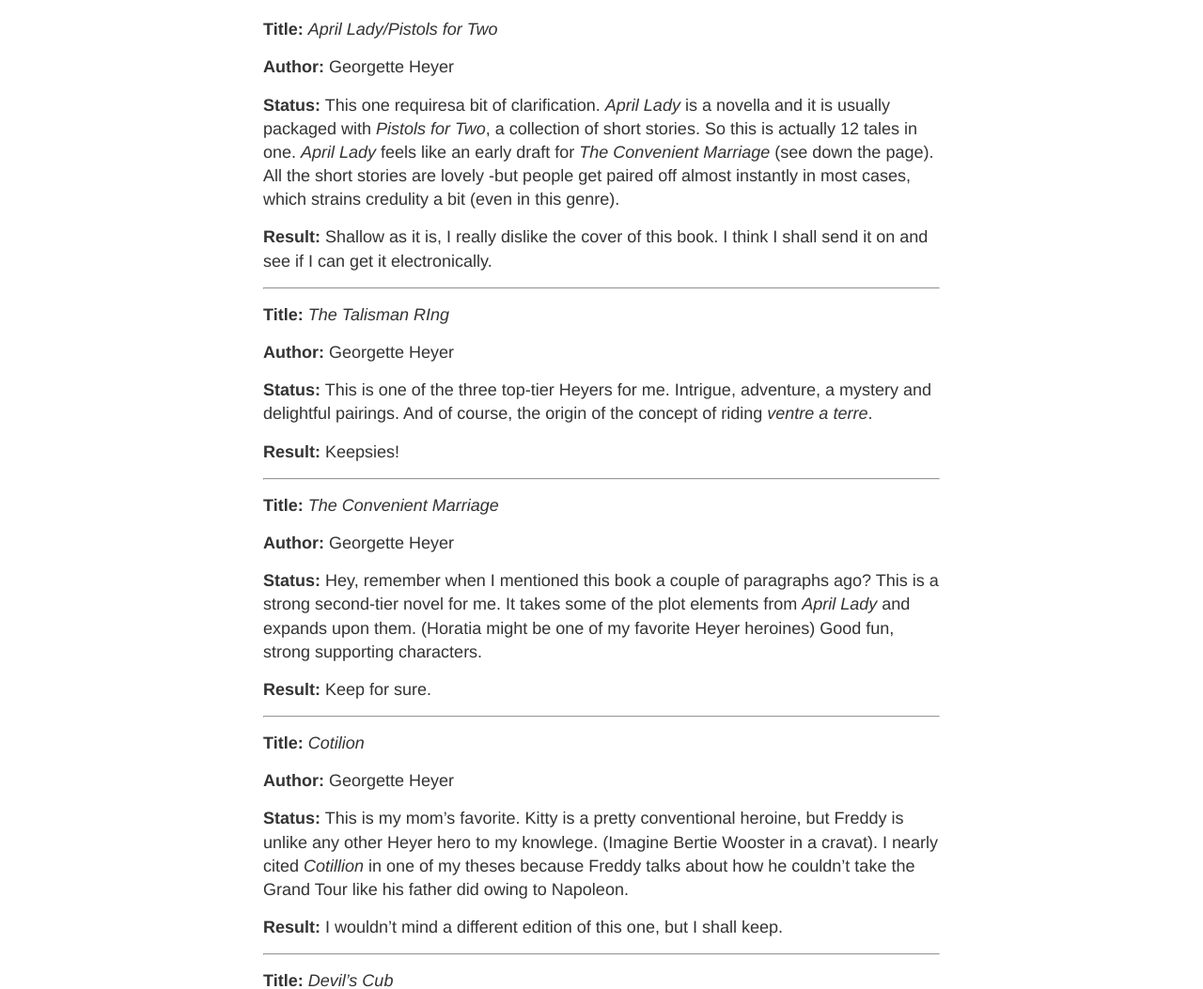
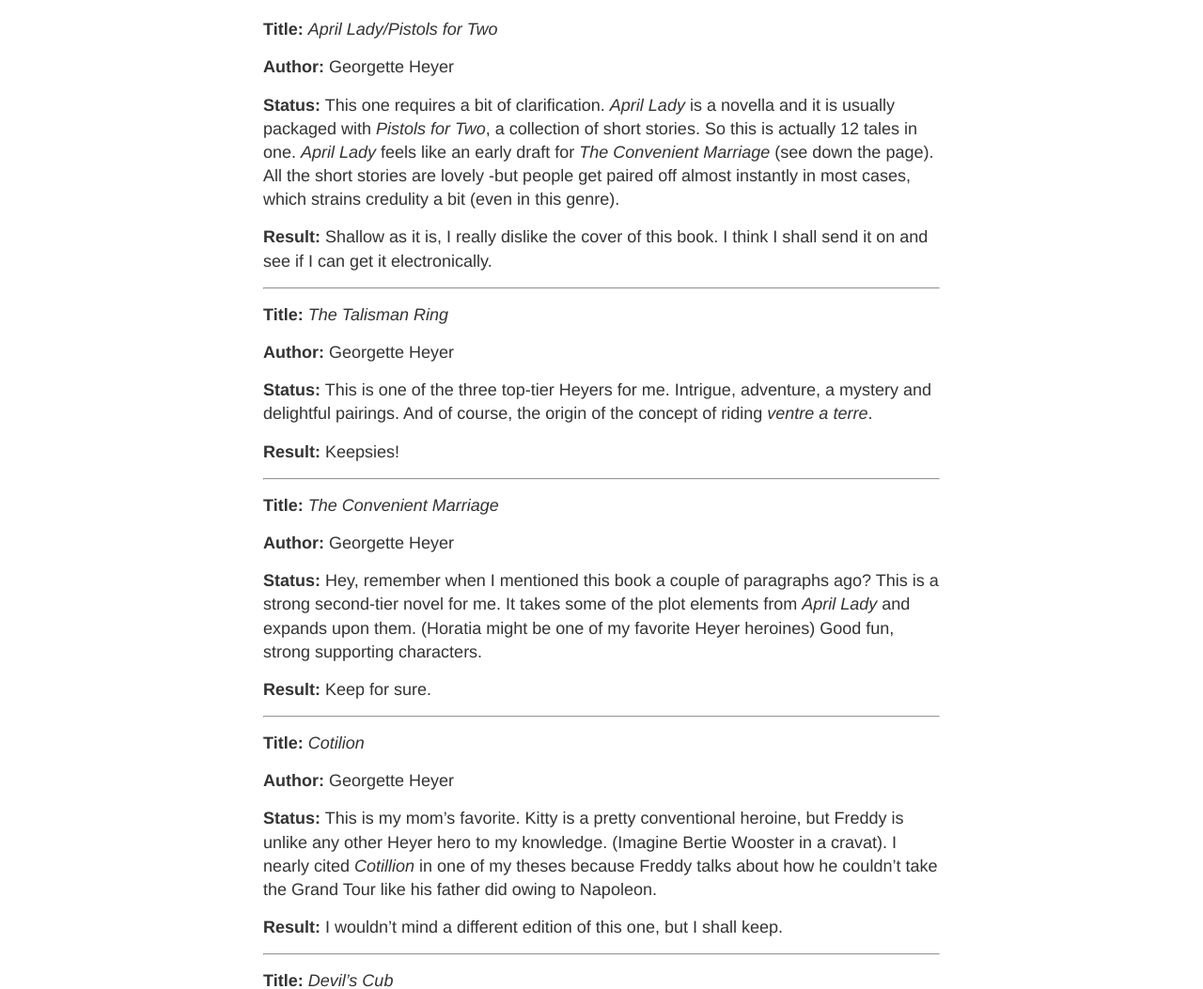
Before and after one commit to kaythensley/armchairhistorian, a Jekyll site: the page built from _posts/2017-07-16-week-twenty-eight.md, in a window 1280 px wide. Shown: the part 356-1409 px from the top of the page at 94% size. Built offline with Jekyll 4.4.1, drawn with Linux system fonts in a browser that asks for light colours; comment, search, counter and statistics services are not loaded.

Commit message:
new post

```diff
--- a/_posts/2017-07-16-week-twenty-eight.md
+++ b/_posts/2017-07-16-week-twenty-eight.md
@@ -12,12 +12,12 @@ layout: post
 
 **Author:** Georgette Heyer
 
-**Status:** This one requiresa bit of clarification. _April Lady_ is a novella and it is usually packaged with _Pistols for Two_, a collection of short stories. So this is actually 12 tales in one. _April Lady_ feels like an early draft for _The Convenient Marriage_ (see down the page). All the short stories are lovely -but people get paired off almost instantly in most cases, which strains credulity a bit (even in this genre).
+**Status:** This one requires a bit of clarification. _April Lady_ is a novella and it is usually packaged with _Pistols for Two_, a collection of short stories. So this is actually 12 tales in one. _April Lady_ feels like an early draft for _The Convenient Marriage_ (see down the page). All the short stories are lovely -but people get paired off almost instantly in most cases, which strains credulity a bit (even in this genre).
 
 **Result:** Shallow as it is, I really dislike the cover of this book. I think I shall send it on and see if I can get it electronically.
 
 ---
-**Title:** _The Talisman RIng_
+**Title:** _The Talisman Ring_
 
 **Author:** Georgette Heyer
 
@@ -39,7 +39,7 @@ layout: post
 
 **Author:** Georgette Heyer
 
-**Status:** This is my mom's favorite. Kitty is a pretty conventional heroine, but Freddy is unlike any other Heyer hero to my knowlege. (Imagine Bertie Wooster in a cravat). I nearly cited _Cotillion_ in one of my theses because Freddy talks about how he couldn't take the Grand Tour like his father did owing to Napoleon.
+**Status:** This is my mom's favorite. Kitty is a pretty conventional heroine, but Freddy is unlike any other Heyer hero to my knowledge. (Imagine Bertie Wooster in a cravat). I nearly cited _Cotillion_ in one of my theses because Freddy talks about how he couldn't take the Grand Tour like his father did owing to Napoleon.
 
 **Result:** I wouldn't mind a different edition of this one, but I shall keep.
 
```
